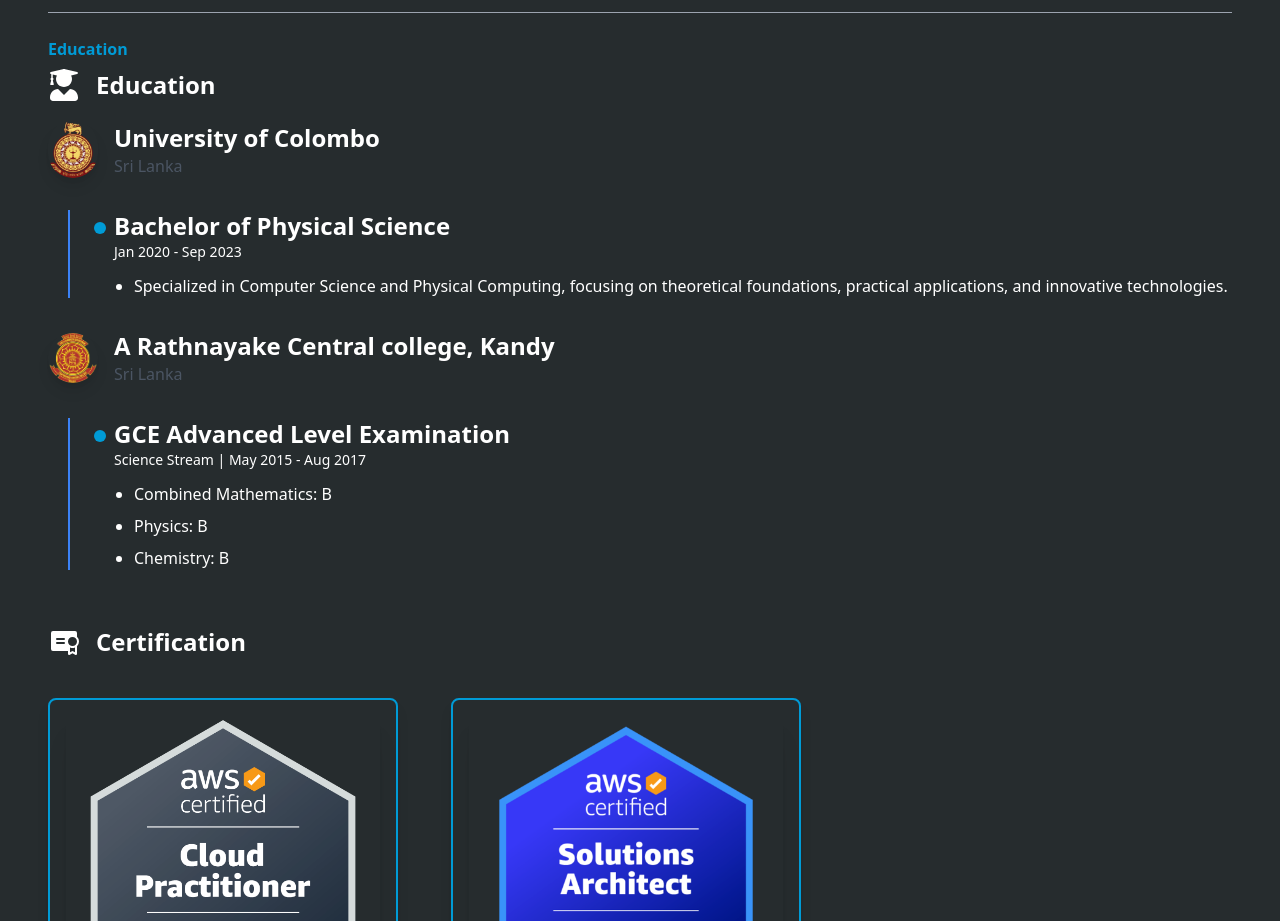
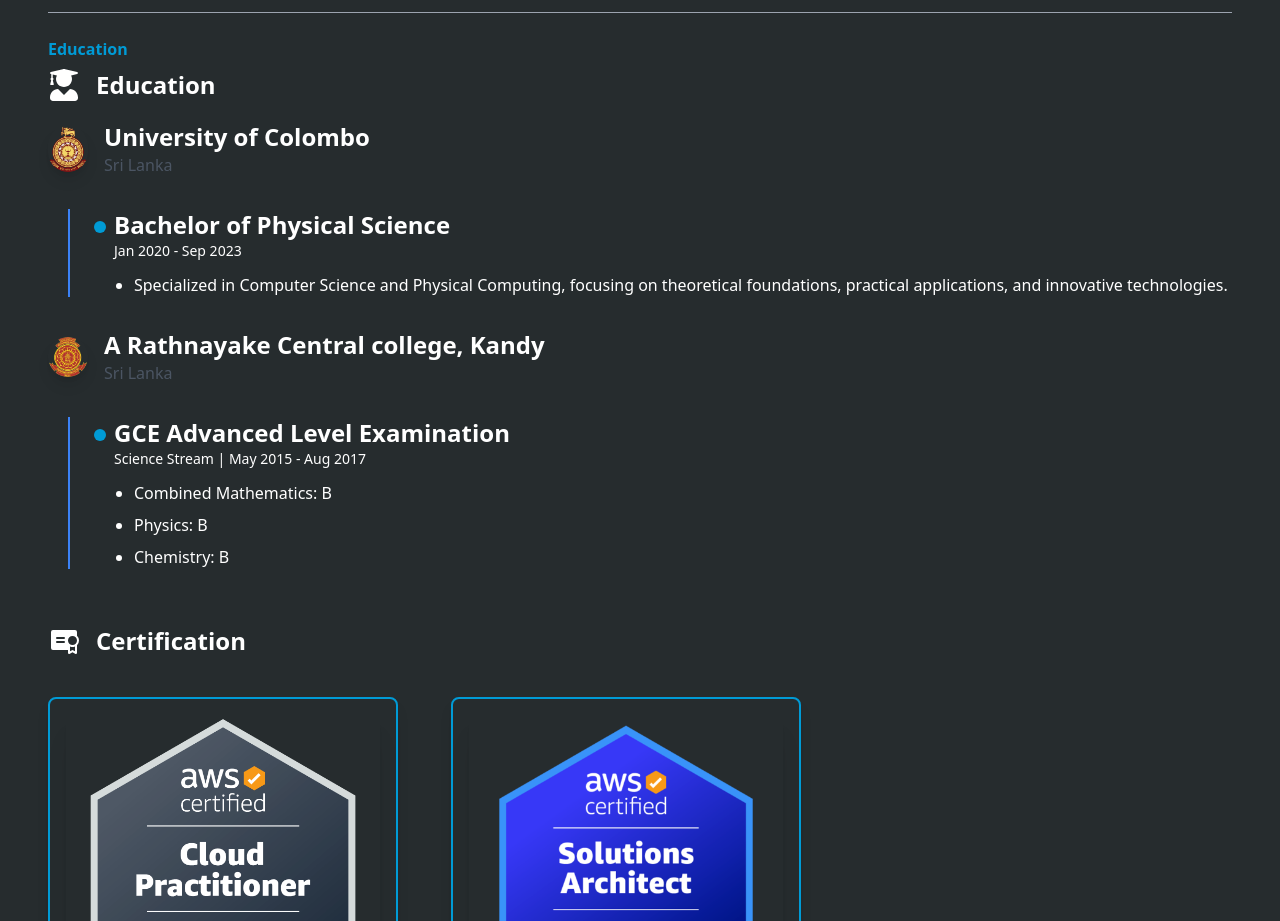
Before and after one commit to sumedha-niroshan/portfolio-, a Next.js app: page / in a window 1280 px wide. Shown: the part 3560-4481 px from the top of the page. Built offline with nearby package versions, Linux system fonts and the light colour scheme.

Commit message:
corrextion #3

```diff
--- a/src/app/[components]/EducationSection.jsx
+++ b/src/app/[components]/EducationSection.jsx
@@ -35,10 +35,10 @@ function EducationSection() {
           <div className="">
             <Image
               src="/edu/uoc.png"
-              width={50}
-              height={50}
+              width={40}
+              height={40}
               alt="University of Colombo"
-              className="rounded-full shadow-lg"
+              className=" rounded-full shadow-lg"
             />
           </div>
           <div>
@@ -71,7 +71,7 @@ function EducationSection() {
               width={50}
               height={50}
               alt="Arcc logo"
-              className="rounded-full shadow-lg"
+              className="lg:w-10 rounded-full shadow-lg"
             />
           </div>
           <div>
--- a/src/app/[components]/navbar.jsx
+++ b/src/app/[components]/navbar.jsx
@@ -18,6 +18,14 @@ function NavBar() {
 
   const [navbarOpen, setNavbarOpen] = useState(false);
 
+  const toggleNavbar = () => {
+    setNavbarOpen(!navbarOpen);
+  };
+
+  const closeNavbar = () => {
+    setNavbarOpen(false);
+  };
+
   return (
     <nav className="fixed top-0 left-0 right-0 bg-background  shadow-md z-50 bg-opacity-100">
       <div className="container mx-auto flex items-center justify-between px-4 py-3">
@@ -29,7 +37,7 @@ function NavBar() {
         {/* Mobile Menu and Dark Mode Button (Together in a container) */}
         <div className="flex items-center space-x-4 md:hidden">
           <button
-            onClick={() => setNavbarOpen(!navbarOpen)}
+            onClick={toggleNavbar}
             className="text-textcolor focus:outline-none"
           >
             {navbarOpen ? (
@@ -51,7 +59,7 @@ function NavBar() {
           <ul className="flex flex-col md:flex-row md:space-x-6 items-center w-full md:w-auto">
             {navlinks.map((link, index) => (
               <li
-                onClick={() => setNavbarOpen(navbarOpen)}
+                onClick={closeNavbar}
                 key={index}
                 className="p-2 md:p-0 w-full md:w-auto"
               >
```
